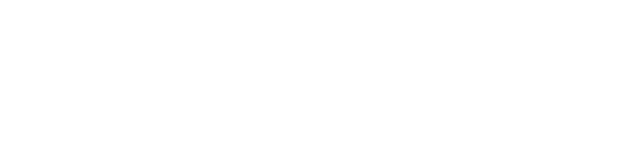
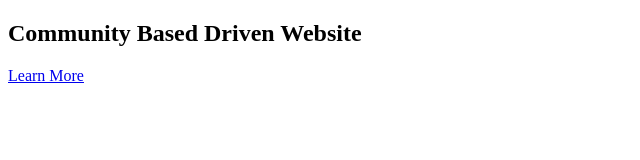
Before and after one commit to infiniteoo/HTMLCSS-parallax_landing_page, a plain HTML site: page index.html in a window 1280 px wide. Shown: the whole page, without its empty margins (0-640 px from the left). Drawn offline with nearby package versions, Linux system fonts and the light colour scheme.

Commit message:
implemented markup for our section-top

```diff
--- a/index.html
+++ b/index.html
@@ -12,6 +12,13 @@
     ></script>
   </head>
   <body>
+    <section class="section-top">
+      <div class="content rellax">
+        <h1>Community Based Driven Website</h1>
+        <a href="#" class="btn">Learn More</a>
+      </div>
+    </section>
+
     <script
       src="https://cdnjs.cloudflare.com/ajax/libs/rellax/1.12.1/rellax.min.js"
       integrity="sha512-f5HTYZYTDZelxS7LEQYv8ppMHTZ6JJWglzeQmr0CVTS70vJgaJiIO15ALqI7bhsracojbXkezUIL+35UXwwGrQ=="
--- a/js/main.js
+++ b/js/main.js
@@ -0,0 +1 @@
+// init rellax plugin
```
